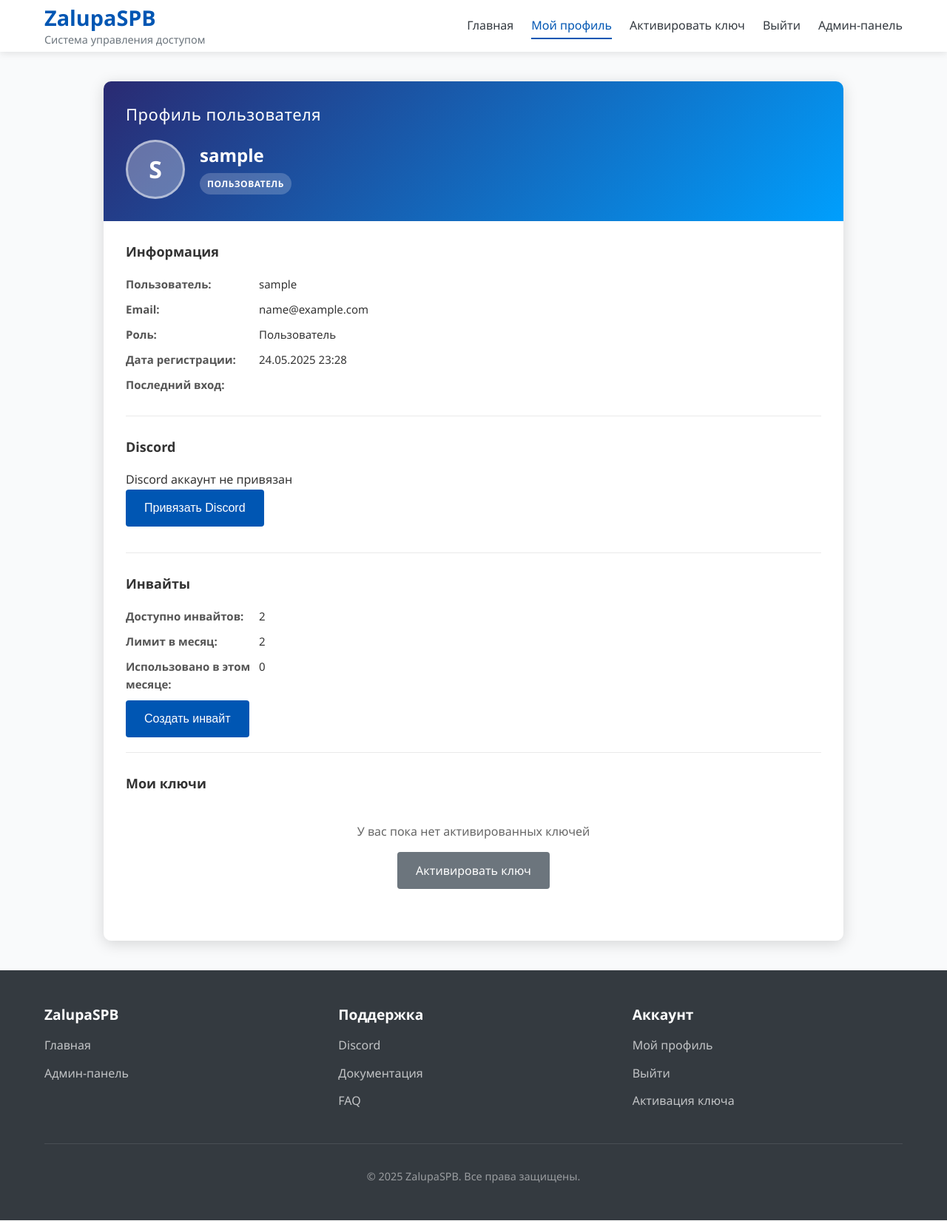
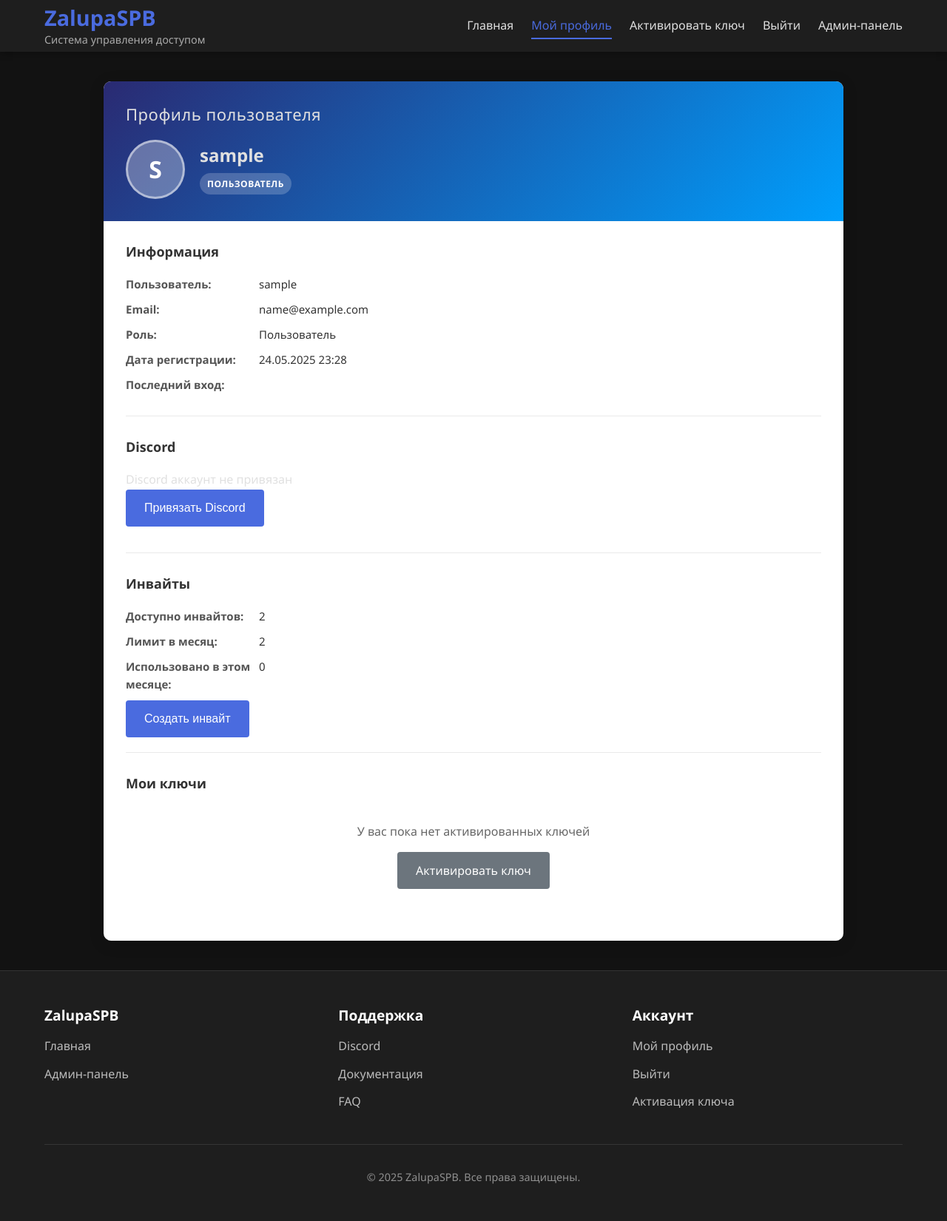
Before and after one commit to Korol-tvoego-serde4ka/zalupaSPB-modul, a Django app: page /profile/ in a window 1280 px wide. Shown: the whole page at 74% size. Run offline with Django 4.2, Linux system fonts and the light colour scheme; the visitor is signed in with stand-in values (Sample User, id 1); data that the repository does not hold is empty.

Commit message:
перекрасил в негра сайт

```diff
--- a/zalupaspb/web/static/css/main.css
+++ b/zalupaspb/web/static/css/main.css
@@ -1,7 +1,7 @@
 /* Основные стили */
 :root {
-    --primary-color: #0056b3;
-    --primary-hover: #004494;
+    --primary-color: #4a6bdf;
+    --primary-hover: #3a56b5;
     --secondary-color: #6c757d;
     --secondary-hover: #5a6268;
     --error-color: #dc3545;
@@ -9,7 +9,7 @@
     --warning-color: #ffc107;
     --info-color: #17a2b8;
     --light-color: #f8f9fa;
-    --dark-color: #343a40;
+    --dark-color: #212529;
     --discord-color: #5865F2;
     --discord-hover: #4752c4;
 
@@ -17,6 +17,13 @@
     --moderator-color: #fd7e14;
     --support-color: #6f42c1;
     --user-color: #28a745;
+
+    --bg-dark: #121212;
+    --bg-dark-lighter: #1e1e1e;
+    --bg-dark-card: #252525;
+    --text-dark: #e0e0e0;
+    --text-dark-secondary: #aaaaaa;
+    --border-dark: #333333;
 
     --header-height: 70px;
 }
@@ -31,8 +38,8 @@ body {
     font-family: 'Segoe UI', Tahoma, Geneva, Verdana, sans-serif;
     font-size: 16px;
     line-height: 1.6;
-    color: #333;
-    background-color: #f9fafb;
+    color: var(--text-dark);
+    background-color: var(--bg-dark);
     min-height: 100vh;
     display: flex;
     flex-direction: column;
@@ -50,7 +57,7 @@ main {
 }
 
 a {
-    color: #3b82f6;
+    color: var(--primary-color);
     text-decoration: none;
 }
 
@@ -63,6 +70,7 @@ h1, h2, h3, h4, h5, h6 {
     font-weight: 600;
     line-height: 1.3;
     margin-bottom: 1rem;
+    color: var(--text-dark);
 }
 
 /* Кнопки */
@@ -138,8 +146,8 @@ h1, h2, h3, h4, h5, h6 {
 
 /* Шапка */
 header {
-    background-color: white;
-    box-shadow: 0 2px 10px rgba(0, 0, 0, 0.1);
+    background-color: var(--bg-dark-lighter);
+    box-shadow: 0 2px 10px rgba(0, 0, 0, 0.3);
     position: relative;
     z-index: 1000;
 }
@@ -164,7 +172,7 @@ header {
 
 .logo p {
     font-size: 0.9rem;
-    color: var(--secondary-color);
+    color: var(--text-dark-secondary);
     margin: 0;
 }
 
@@ -176,7 +184,7 @@ nav ul {
 }
 
 nav a {
-    color: var(--dark-color);
+    color: var(--text-dark);
     text-decoration: none;
     font-weight: 500;
     transition: color 0.2s;
@@ -238,10 +246,11 @@ nav a:hover::after, nav a.active::after {
 
 /* Подвал */
 footer {
-    background-color: var(--dark-color);
-    color: white;
+    background-color: var(--bg-dark-lighter);
+    color: var(--text-dark);
     padding: 3rem 0;
     margin-top: auto;
+    border-top: 1px solid var(--border-dark);
 }
 
 .footer-content {
@@ -411,6 +424,8 @@ button {
     font-size: 1rem;
     font-weight: 500;
     transition: background-color 0.2s, transform 0.1s;
+    background-color: var(--bg-dark-lighter);
+    color: var(--text-dark);
 }
 
 button:active {
--- a/zalupaspb/web/templates/base.html
+++ b/zalupaspb/web/templates/base.html
@@ -6,10 +6,10 @@
     <meta name="viewport" content="width=device-width, initial-scale=1.0">
     <title>{% block title %}ZalupaSPB - Система управления доступом{% endblock %}</title>
     <link rel="stylesheet" href="https://fonts.googleapis.com/css2?family=Roboto:wght@300;400;500;700&display=swap">
-    <link rel="stylesheet" href="{% static 'css/main.css' %}?v=1.3">
+    <link rel="stylesheet" href="{% static 'css/main.css' %}?v=1.4">
     {% block extra_css %}{% endblock %}
 </head>
-<body>
+<body class="dark-theme">
     <header>
         <div class="container header-content">
             <div class="logo">
```
Also changed, not shown: other parts of zalupaspb/web/static/css/main.css (+120 -24 lines).
